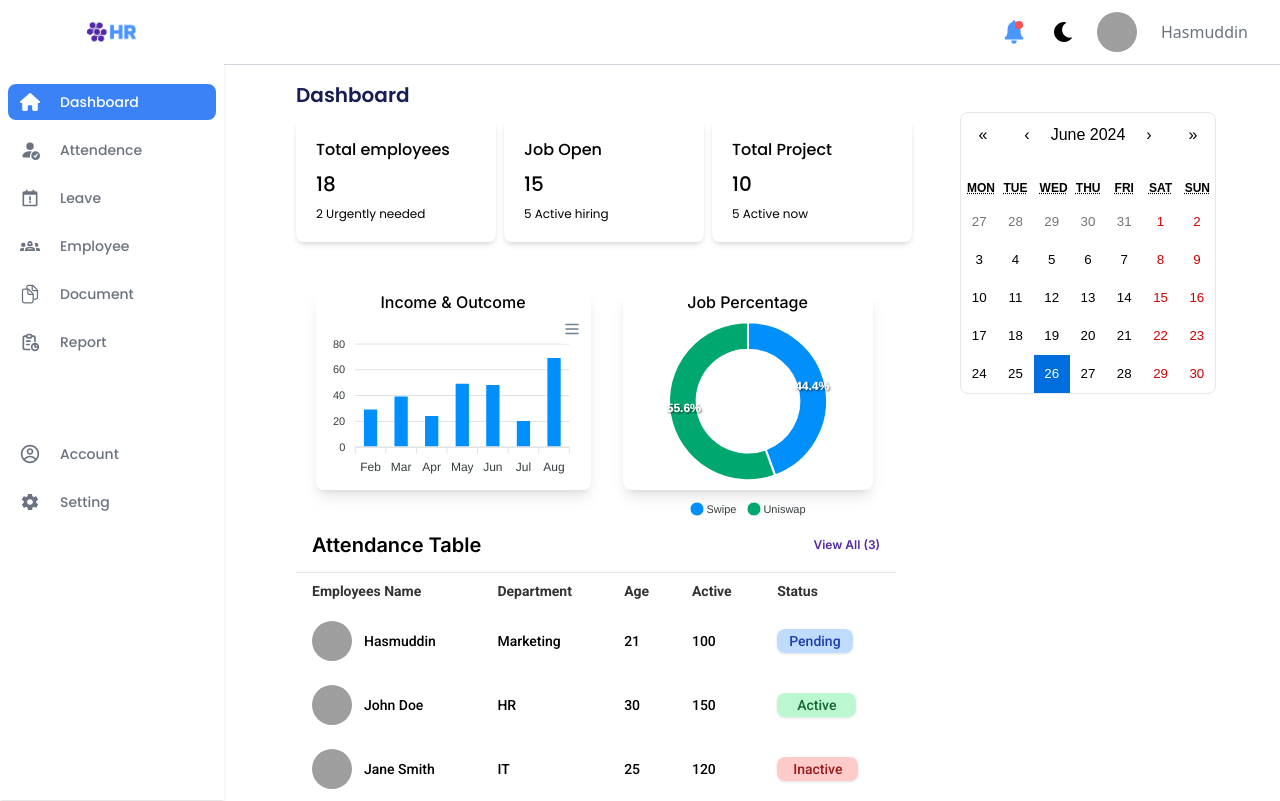
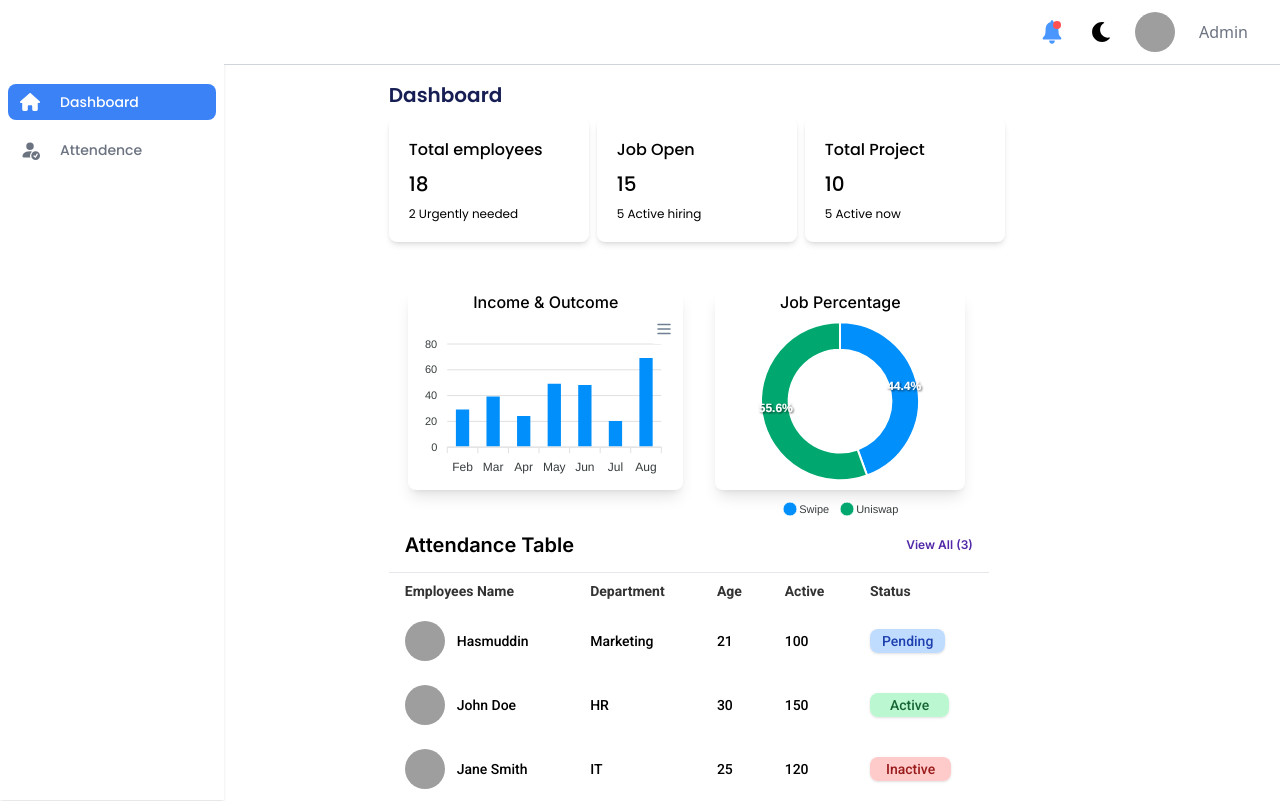
Before and after one commit to kdidrees/Admin-Dashboard-, a React (Vite) app: page / in a window 1280 px wide. Built offline with nearby package versions, Linux system fonts and the light colour scheme; grey boxes are pictures that could not be loaded.

Commit message:
update from kd

```diff
--- a/src/dashboard/index.jsx
+++ b/src/dashboard/index.jsx
@@ -10,13 +10,14 @@ export default function DashBoard() {
     <>
       <div className="flex justify-center gap-4 3xl:gap-20 3xl:mr-[-150px]">
         <div className="flex flex-col justify-start  2xl:ml-8 xl:ml-10 mt-20  2xl:mt-32 3xl:mt-48 3xl:ml-[-185px] ">
-          <Title />
+           <Title />
           <Cards />
           <Graph />
           <AttendanceTable />
         </div>
         <div>
-          <Calendar />
+          {/* <Calendar /> */}
+          <h1 className="text-black text-2xl font-bold">hello world</h1>
         </div>
       </div>
     </>
--- a/src/layout/Navbar.jsx
+++ b/src/layout/Navbar.jsx
@@ -43,7 +43,7 @@ export default function Navbar() {
           )}
         </div>
         <p className="text-gray-500 text-base 2xl:text-xl font-medium 3xl:text-3xl">
-          Hasmuddin
+          Admin
         </p>
       </div>
     </div>
--- a/src/layout/Sidebar.jsx
+++ b/src/layout/Sidebar.jsx
@@ -15,7 +15,7 @@ export default function Sidebar() {
   return (
     <>
       <div className="w-50 xl:w-56 2xl:w-64 3xl:w-96  h-screen sticky top-0 left-0 flex flex-col gap-5 3xl:gap-8 bg-[#fffff] text-gray-500 font-[poppins] font-medium text-sm 2xl:text-lg 3xl:text-3xl shadow">
-        <div className="flex justify-center">
+        <div className="flex justify-center invisible">
           <img
             src={logo}
             alt="logo"
@@ -54,7 +54,7 @@ export default function Sidebar() {
                 <li className="3xl:mt-1">Attendence</li>
               </div>
             </NavLink>
-            <NavLink
+            {/* <NavLink
               to="/leave"
               className={({ isActive }) =>
                 isActive ? "bg-blue-500 text-white rounded-lg" : null
@@ -109,10 +109,10 @@ export default function Sidebar() {
                 />
                 <li>Report</li>
               </div>
-            </NavLink>
+            </NavLink> */}
           </ul>
         </div>
-        <div className="px-2 mt-14 3xl:px-4 3xl:mt-20">
+        {/* <div className="px-2 mt-14 3xl:px-4 3xl:mt-20">
           <ul className="flex flex-col gap-3">
             <NavLink
               to="/account"
@@ -143,7 +143,7 @@ export default function Sidebar() {
               </div>
             </NavLink>
           </ul>
-        </div>
+        </div> */}
       </div>
     </>
   );
```
Also changed, not shown: 1 other file (tests, documents, lock files or other folders).
